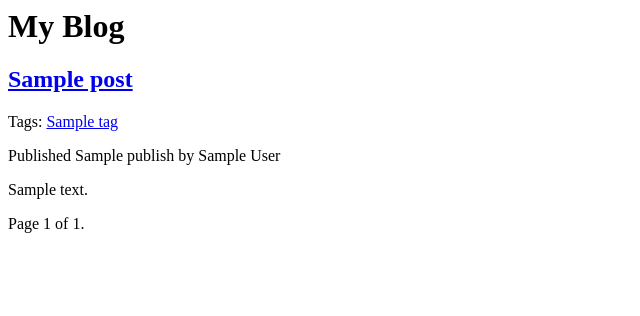
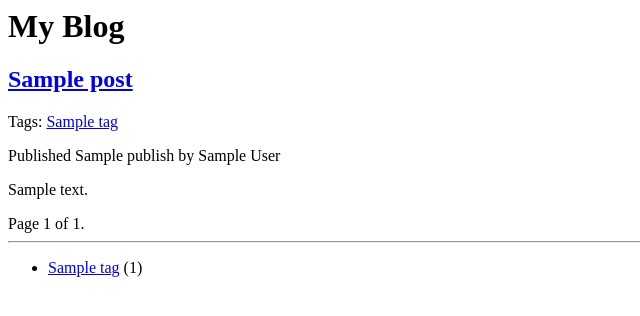
Before and after one commit to udemy-course/Django-Blog-Demo, a Django app: template blog/templates/blog/post/list.html in a window 1280 px wide. Shown: the top 316 px of the page, without its empty margins (0-640 px from the left). Run offline with Django 3.2, Linux system fonts and the light colour scheme; the template is opened without the code that fills it: most values are stand-ins (such as "Sample title", 1, 10 or a date in 2020).

Commit message:
tag statistic
Signed-off-by: Peng Xiao <xiaoquwl@gmail.com>

```diff
--- a/blog/templates/blog/post/list.html
+++ b/blog/templates/blog/post/list.html
@@ -40,4 +40,15 @@
       </span>
  </div>
 
+ <hr>
+ <div>
+  <ul>
+    {% for tag in tag_list %}
+      <li>
+        <a href="{% url "blog:post_list_by_tag" tag.slug %}">{{ tag.name }}</a>
+        ({{ tag.taggit_taggeditem_items.count }})</li>
+    {% endfor %}
+  </ul>
+ </div>
+
 {% endblock %}
--- a/blog/views.py
+++ b/blog/views.py
@@ -12,6 +12,7 @@ def post_list(request, tag_slug=None):
         post_list = Post.objects.filter(tags__in=[tag])
     else:
         post_list = Post.objects.all()
+    tag_list = Tag.objects.all()
     paginator = Paginator(post_list, 3)
     page = request.GET.get('page')
     try:
@@ -25,7 +26,7 @@ def post_list(request, tag_slug=None):
     return render(
         request,
         'blog/post/list.html',
-        {'posts': posts}
+        {'posts': posts, 'tag_list': tag_list}
     )
 
 
```
